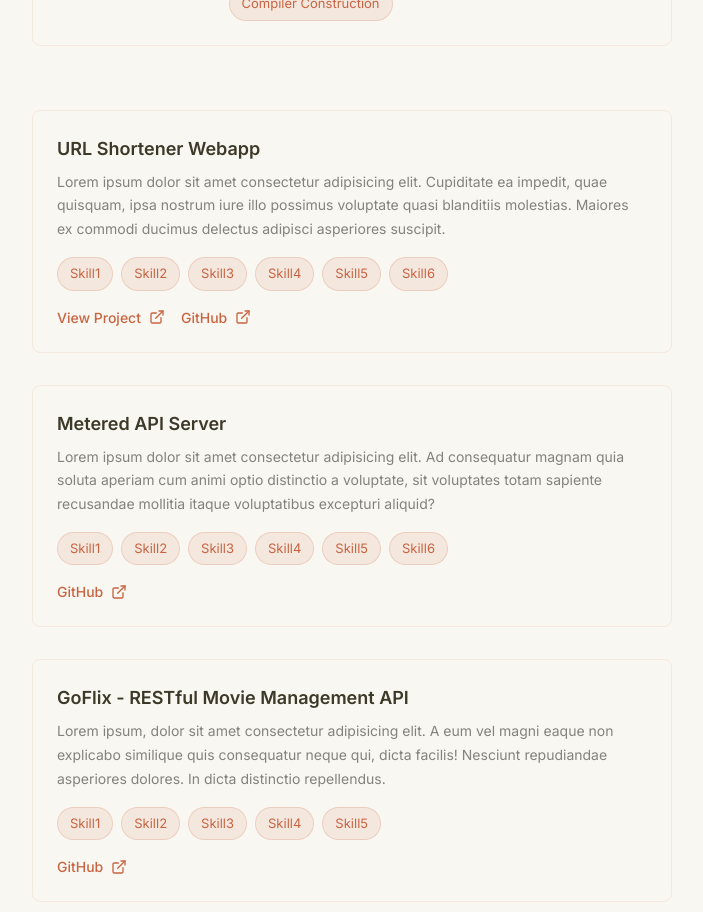
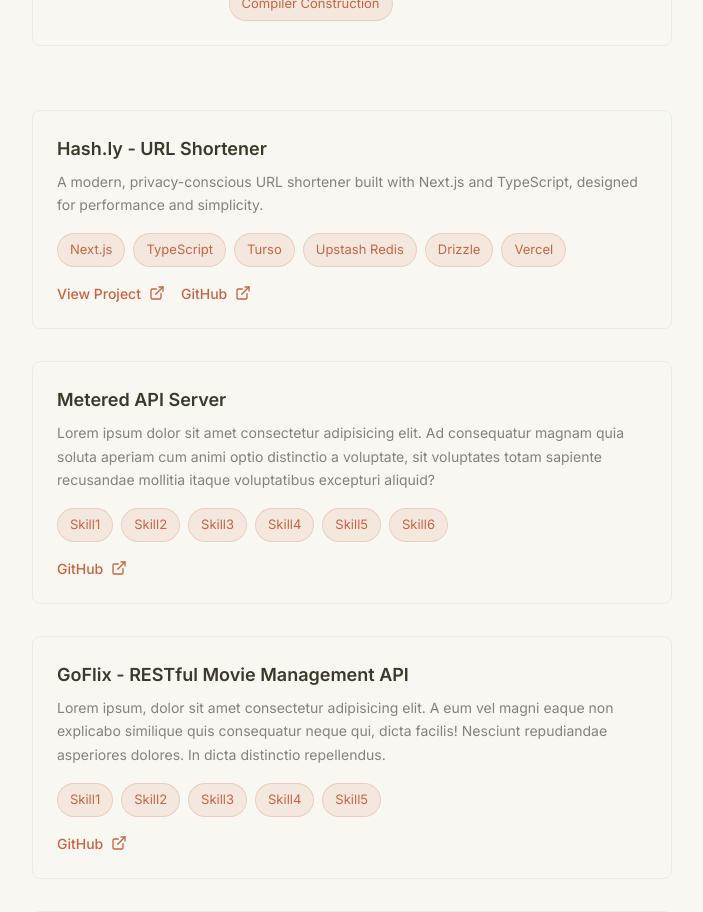
Before and after one commit to bkandh30/bhavya-portfolio-v3, a React (Vite) app: page / in a window 1280 px wide. Shown: the part 2560-3472 px from the top of the page, without its empty margins (576-1279 px from the left). Built offline with nearby package versions, Linux system fonts and the light colour scheme.

Commit message:
Updated hash.ly project contents

```diff
--- a/src/pages/Index.tsx
+++ b/src/pages/Index.tsx
@@ -1422,7 +1422,7 @@ const Index = () => {
                       marginBottom: "8px",
                     }}
                   >
-                    URL Shortener Webapp
+                    Hash.ly - URL Shortener
                   </h3>
                   <p
                     style={{
@@ -1432,10 +1432,8 @@ const Index = () => {
                       marginBottom: "16px",
                     }}
                   >
-                    Lorem ipsum dolor sit amet consectetur adipisicing elit.
-                    Cupiditate ea impedit, quae quisquam, ipsa nostrum iure illo
-                    possimus voluptate quasi blanditiis molestias. Maiores ex
-                    commodi ducimus delectus adipisci asperiores suscipit.
+                    A modern, privacy-conscious URL shortener built with Next.js
+                    and TypeScript, designed for performance and simplicity.
                   </p>
 
                   {/* Tech Stack */}
@@ -1449,69 +1447,71 @@ const Index = () => {
                         border: "1px solid rgba(201, 100, 66, 0.2)",
                       }}
                     >
-                      Skill1
-                    </span>
-                    <span
-                      className="px-3 py-1.5 rounded-full"
-                      style={{
-                        fontSize: "13px",
-                        backgroundColor: "rgba(201, 100, 66, 0.1)",
-                        color: "#c96442",
-                        border: "1px solid rgba(201, 100, 66, 0.2)",
-                      }}
-                    >
-                      Skill2
-                    </span>
-                    <span
-                      className="px-3 py-1.5 rounded-full"
-                      style={{
-                        fontSize: "13px",
-                        backgroundColor: "rgba(201, 100, 66, 0.1)",
-                        color: "#c96442",
-                        border: "1px solid rgba(201, 100, 66, 0.2)",
-                      }}
-                    >
-                      Skill3
-                    </span>
-                    <span
-                      className="px-3 py-1.5 rounded-full"
-                      style={{
-                        fontSize: "13px",
-                        backgroundColor: "rgba(201, 100, 66, 0.1)",
-                        color: "#c96442",
-                        border: "1px solid rgba(201, 100, 66, 0.2)",
-                      }}
-                    >
-                      Skill4
-                    </span>
-                    <span
-                      className="px-3 py-1.5 rounded-full"
-                      style={{
-                        fontSize: "13px",
-                        backgroundColor: "rgba(201, 100, 66, 0.1)",
-                        color: "#c96442",
-                        border: "1px solid rgba(201, 100, 66, 0.2)",
-                      }}
-                    >
-                      Skill5
-                    </span>
-                    <span
-                      className="px-3 py-1.5 rounded-full"
-                      style={{
-                        fontSize: "13px",
-                        backgroundColor: "rgba(201, 100, 66, 0.1)",
-                        color: "#c96442",
-                        border: "1px solid rgba(201, 100, 66, 0.2)",
-                      }}
-                    >
-                      Skill6
+                      Next.js
+                    </span>
+                    <span
+                      className="px-3 py-1.5 rounded-full"
+                      style={{
+                        fontSize: "13px",
+                        backgroundColor: "rgba(201, 100, 66, 0.1)",
+                        color: "#c96442",
+                        border: "1px solid rgba(201, 100, 66, 0.2)",
+                      }}
+                    >
+                      TypeScript
+                    </span>
+                    <span
+                      className="px-3 py-1.5 rounded-full"
+                      style={{
+                        fontSize: "13px",
+                        backgroundColor: "rgba(201, 100, 66, 0.1)",
+                        color: "#c96442",
+                        border: "1px solid rgba(201, 100, 66, 0.2)",
+                      }}
+                    >
+                      Turso
+                    </span>
+                    <span
+                      className="px-3 py-1.5 rounded-full"
+                      style={{
+                        fontSize: "13px",
+                        backgroundColor: "rgba(201, 100, 66, 0.1)",
+                        color: "#c96442",
+                        border: "1px solid rgba(201, 100, 66, 0.2)",
+                      }}
+                    >
+                      Upstash Redis
+                    </span>
+                    <span
+                      className="px-3 py-1.5 rounded-full"
+                      style={{
+                        fontSize: "13px",
+                        backgroundColor: "rgba(201, 100, 66, 0.1)",
+                        color: "#c96442",
+                        border: "1px solid rgba(201, 100, 66, 0.2)",
+                      }}
+                    >
+                      Drizzle
+                    </span>
+                    <span
+                      className="px-3 py-1.5 rounded-full"
+                      style={{
+                        fontSize: "13px",
+                        backgroundColor: "rgba(201, 100, 66, 0.1)",
+                        color: "#c96442",
+                        border: "1px solid rgba(201, 100, 66, 0.2)",
+                      }}
+                    >
+                      Vercel
                     </span>
                   </div>
 
                   {/* Links */}
                   <div className="flex gap-4">
                     <a
-                      href="#"
+                      href="https://hash-ly.vercel.app/"
+                      target="_blank"
+                      rel="noopener noreferrer"
                       className="inline-flex items-center gap-2 transition-all duration-300 hover:translate-x-1"
                       style={{
                         fontSize: "14px",
@@ -1523,7 +1523,9 @@ const Index = () => {
                       <ExternalLink className="w-4 h-4" />
                     </a>
                     <a
-                      href="#"
+                      href="https://github.com/bkandh30/hash.ly"
+                      target="_blank"
+                      rel="noopener noreferrer"
                       className="inline-flex items-center gap-2 transition-all duration-300 hover:translate-x-1"
                       style={{
                         fontSize: "14px",
```
